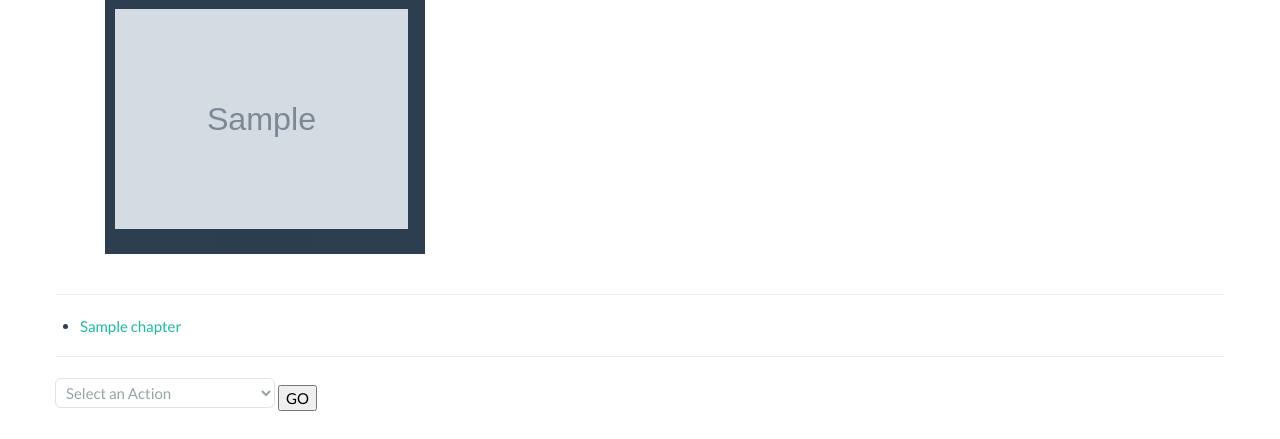
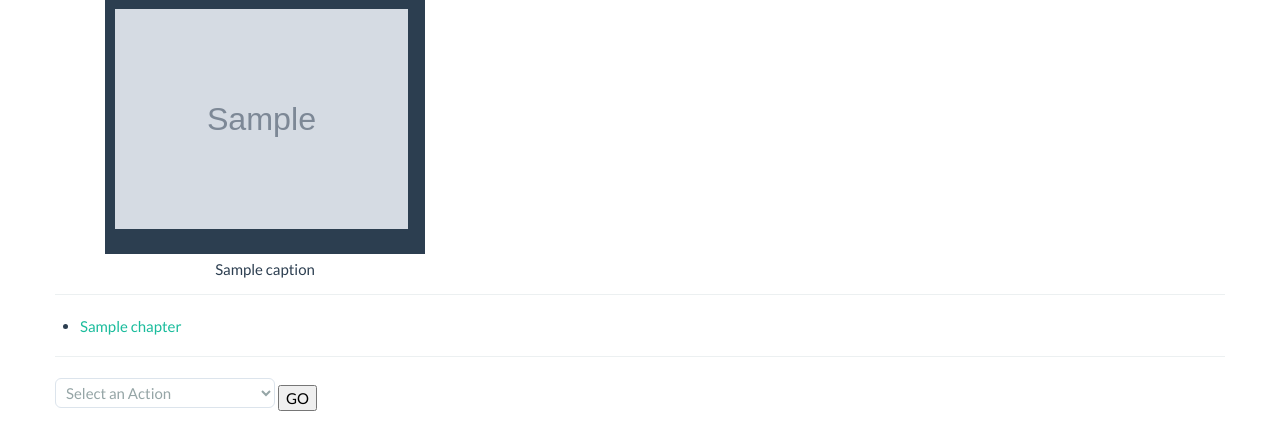
Before and after one commit to FOSSEE/Python-TBC-Interface, a Django app: template tbc/templates/tbc/book-review-details.html in a window 1280 px wide. Shown: the part 141-580 px from the top of the page. Run offline with Django 3.2, Linux system fonts and the light colour scheme; the template is opened without the code that fills it: most values are stand-ins (such as "Sample title", 1, 10 or a date in 2020); grey boxes marked "Sample" are stand-in pictures.

Commit message:
change to make the image caption appear properly

```diff
--- a/tbc/templates/tbc/book-review-details.html
+++ b/tbc/templates/tbc/book-review-details.html
@@ -5,8 +5,8 @@
 <div class="row-fluid">
 {% for image in images %}
     <div class ="module-list">
-            <img src="{% static 'uploads/' %}{{ image.image }}">
-            <center><p>{{ image.caption }}</p></center>
+        <img src="{% static 'uploads/' %}{{ image.image }}">
+        <center><p style="margin-top:30px;">{{ image.caption }}</p></center>
     </div>
 {% endfor %}
 </div>
```
